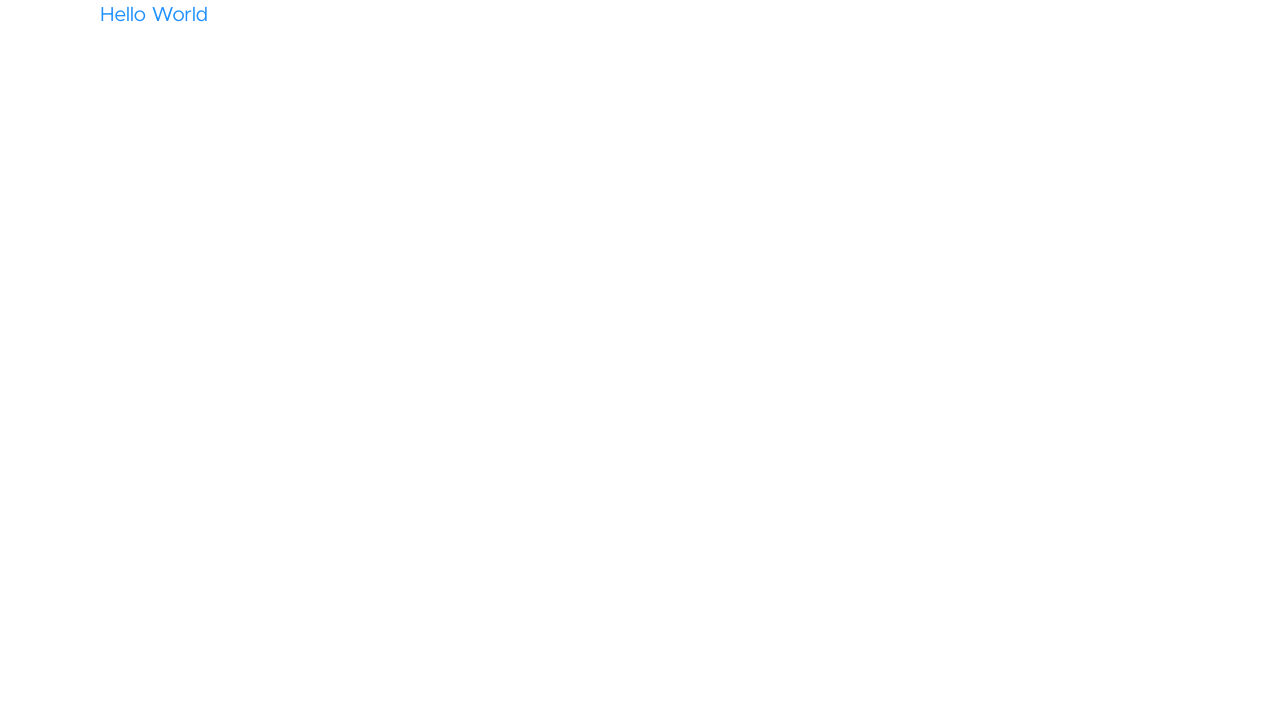
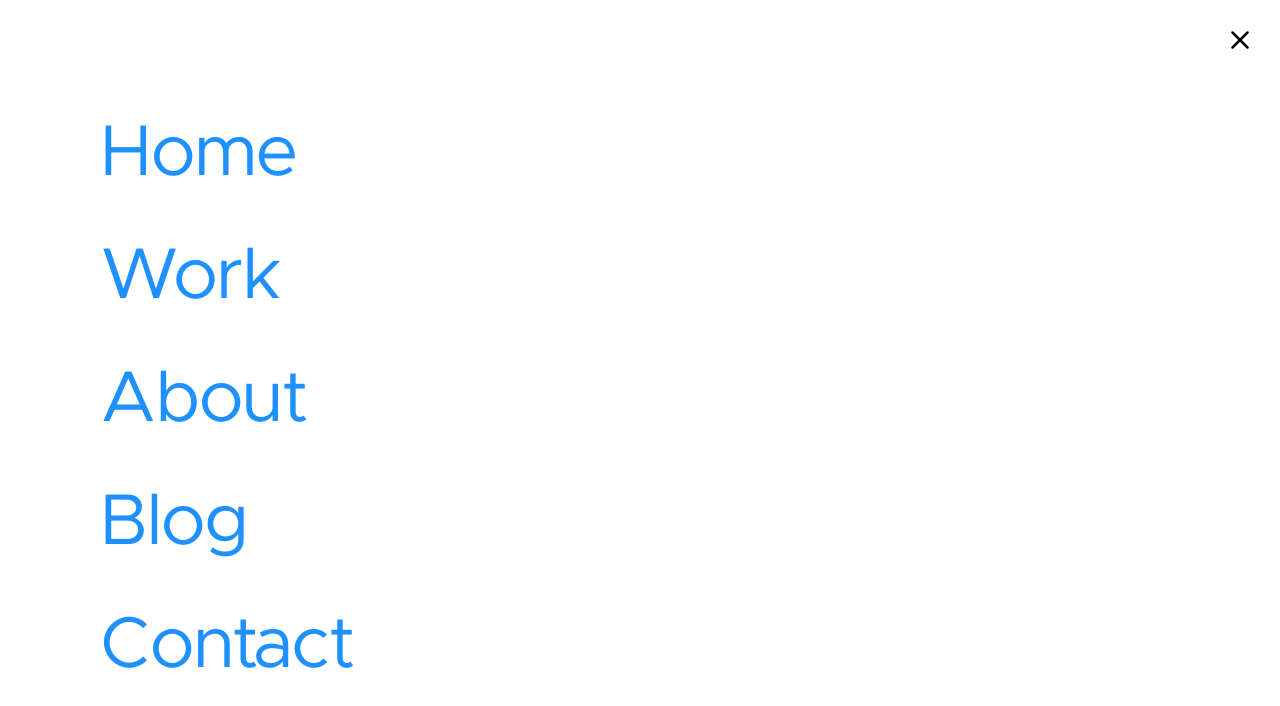
Before and after one commit to ixahmedxi/ixahmedxi, a Gatsby site: page / in a window 1280 px wide. Built offline with nearby package versions, Linux system fonts and the light colour scheme; Gatsby itself is replaced by a stand-in of ours.

Commit message:
Initialises navigation bar

```diff
--- /dev/null
+++ b/src/components/shared/NavBar.tsx
@@ -0,0 +1,93 @@
+import React, { useState } from 'react'
+import { FiMenu, FiX } from 'react-icons/fi'
+import styled from 'styled-components'
+
+const NavWrapper = styled('nav')`
+  position: fixed;
+  left: 100px;
+  top: 50px;
+  background-color: white;
+`
+
+const NavButton = styled('button')`
+  border: none;
+  outline: none;
+  padding: 0;
+  margin: 0;
+  display: inline-block;
+  max-height: 30px;
+  background-color: transparent;
+  cursor: pointer;
+`
+
+const NavbarActiveWrapper = styled('div')<{ isOpen: boolean }>`
+  width: 100vw;
+  height: 100vh;
+  background-color: white;
+  position: fixed;
+  left: ${props => (props.isOpen ? 0 : '-100vw')};
+  top: 0;
+  transition: left 0.5s ease-out;
+`
+
+const NavbarCloseButton = styled(NavButton)`
+  position: absolute;
+  right: 25px;
+  top: 25px;
+`
+
+const NavMenu = styled('ul')`
+  padding: 100px;
+  box-sizing: border-box;
+  list-style: none;
+  margin: 0;
+  height: 100vh;
+  display: flex;
+  flex-direction: column;
+  justify-content: space-between;
+  li {
+    a {
+      font-size: 72px;
+      color: dodgerblue;
+      text-decoration: none;
+    }
+  }
+`
+
+export const NavBar = () => {
+  const [isOpen, setIsOpen] = useState(true)
+
+  const toggleNavBar = () => {
+    setIsOpen(prevState => !prevState)
+  }
+
+  return (
+    <NavWrapper>
+      <NavButton type='button' onClick={() => toggleNavBar()}>
+        <FiMenu size={30} />
+      </NavButton>
+      <NavbarActiveWrapper isOpen={isOpen}>
+        <NavbarCloseButton type='button' onClick={() => toggleNavBar()}>
+          <FiX size={30} />
+        </NavbarCloseButton>
+        <NavMenu>
+          <li>
+            <a href='#main'>Home</a>
+          </li>
+          <li>
+            <a href='#work'>Work</a>
+          </li>
+          <li>
+            <a href='#about'>About</a>
+          </li>
+          <li>
+            <a href='#blog'>Blog</a>
+          </li>
+          <li>
+            <a href='#contact'>Contact</a>
+          </li>
+        </NavMenu>
+      </NavbarActiveWrapper>
+    </NavWrapper>
+  )
+}
--- a/src/pages/index.tsx
+++ b/src/pages/index.tsx
@@ -2,6 +2,7 @@ import * as React from 'react'
 import styled from 'styled-components'
 import SEO from '../components/seo'
 import { Container } from '../components/shared/Container'
+import { NavBar } from '../components/shared/NavBar'
 
 const Text = styled('h1')`
   color: dodgerblue;
@@ -12,6 +13,7 @@ const IndexPage = () => {
     <Container>
       <SEO title='Home' />
       <div>
+        <NavBar />
         <Text>Hello World</Text>
       </div>
     </Container>
--- a/tsconfig.json
+++ b/tsconfig.json
@@ -17,7 +17,8 @@
     "strictNullChecks": true,
     "suppressImplicitAnyIndexErrors": true,
     "noUnusedLocals": true,
-    "skipLibCheck": true
+    "skipLibCheck": true,
+    "allowSyntheticDefaultImports": true
   },
   "exclude": [
     "node_modules",
```
